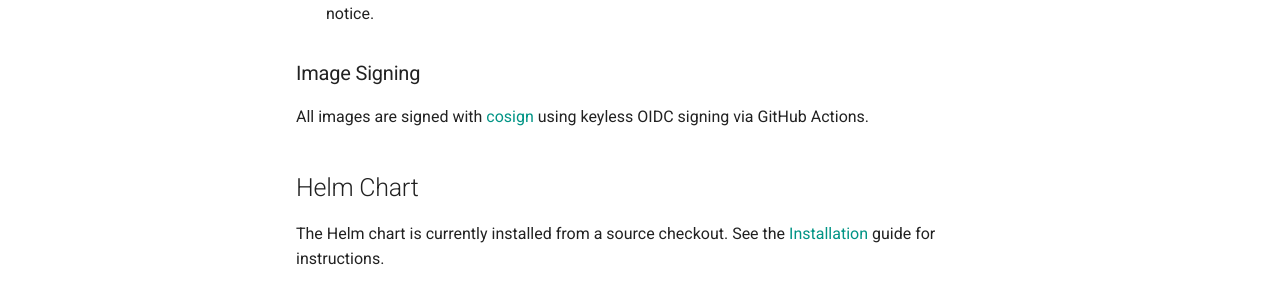
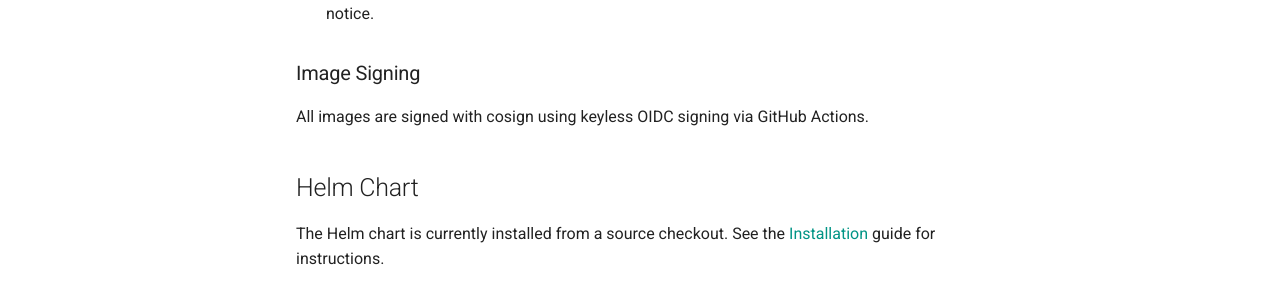
Before and after one commit to apache/superset-kubernetes-operator, an MkDocs documentation site: the page built from docs/downloads.md, in a window 1280 px wide and 900 px high, scrolled down 533 px. Shown: the part 492-783 px from the top of the window. Built offline with MkDocs 1.6.1 and Material for MkDocs 9.7.7, drawn with Linux system fonts in a browser that asks for light colours; comment, search, counter and statistics services are not loaded; part of the change alters nothing that is shown.

Commit message:
remove stale link

```diff
--- a/docs/downloads.md
+++ b/docs/downloads.md
@@ -48,8 +48,7 @@ published on every merge to `main` and on version tags.
 
 ### Image Signing
 
-All images are signed with [cosign](https://docs.sigstore.dev/cosign/overview/)
-using keyless OIDC signing via GitHub Actions.
+All images are signed with cosign using keyless OIDC signing via GitHub Actions.
 
 ## Helm Chart
 
```
